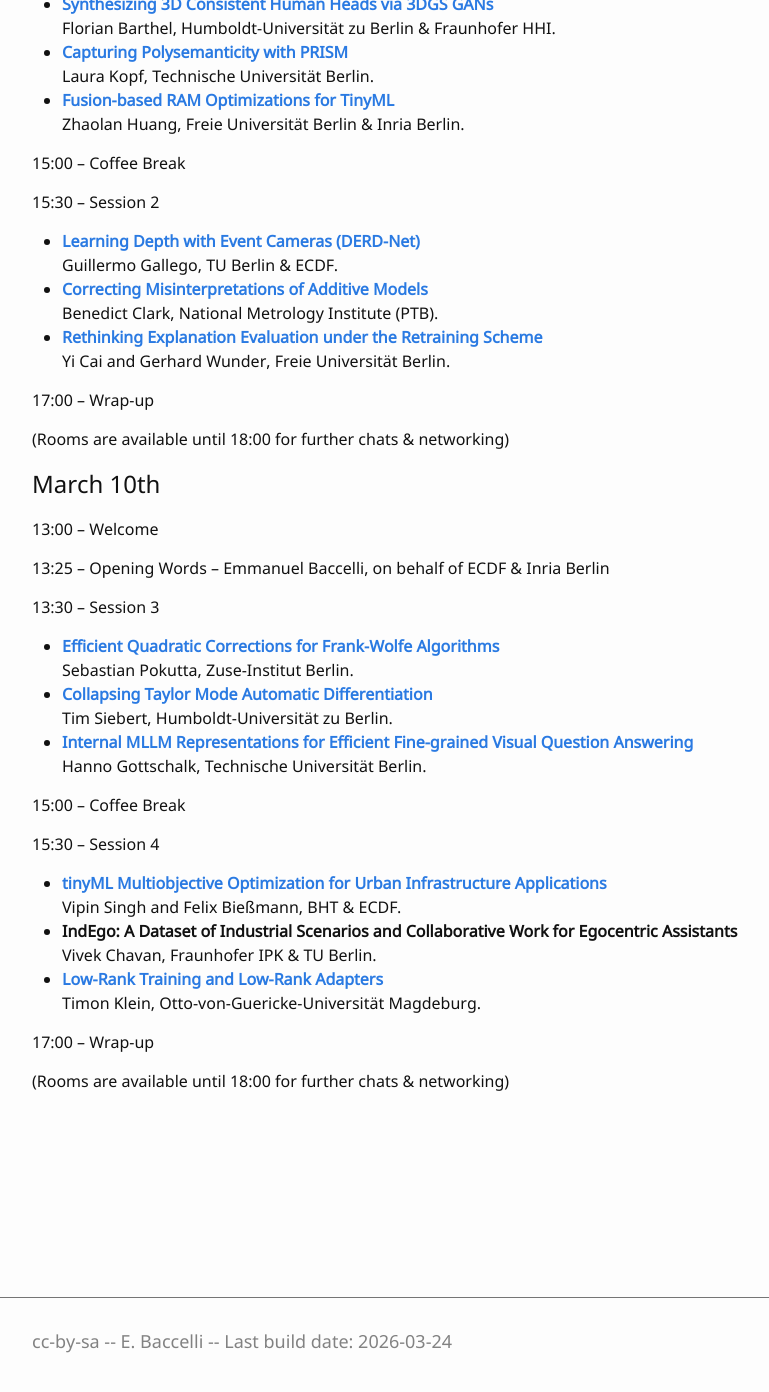
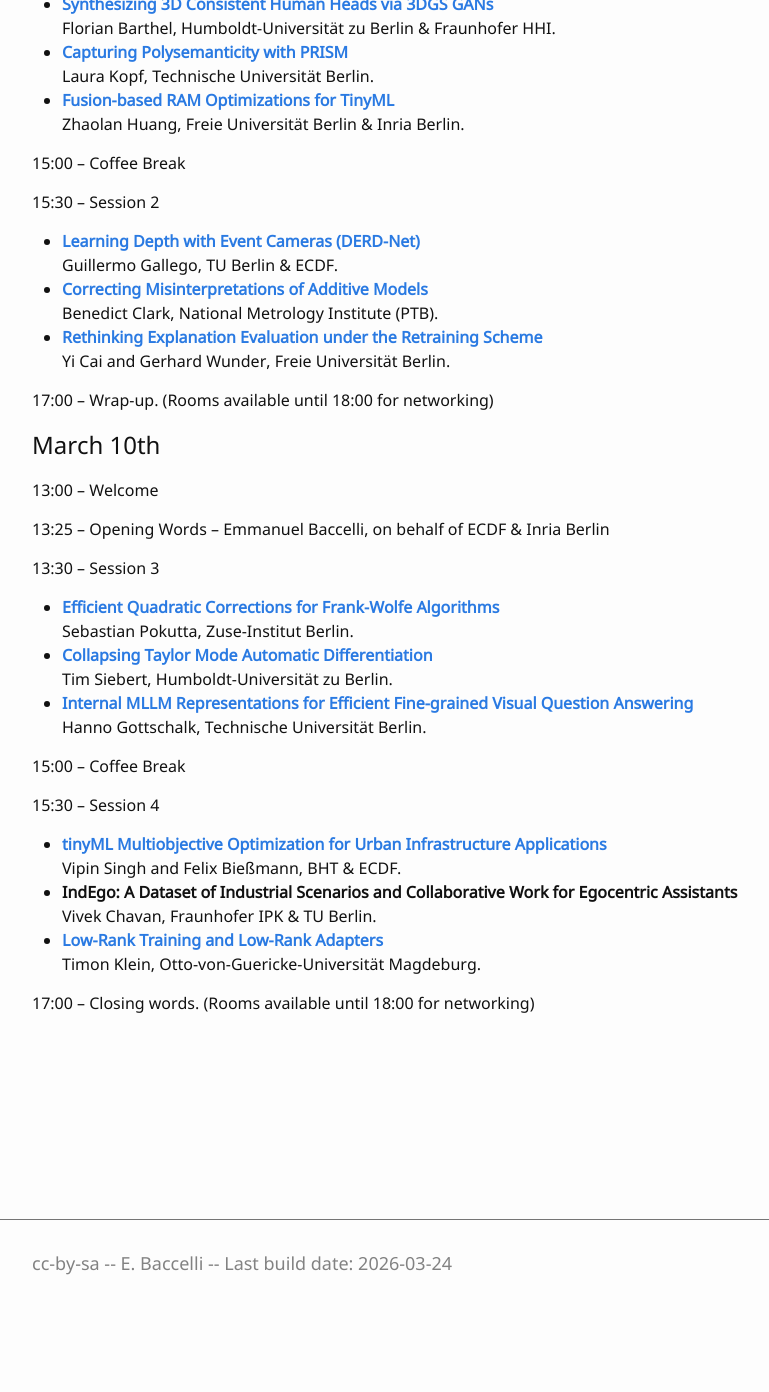
Before and after one commit to Inria-Berlin/MLaftermath, a Jekyll site: the page built from 0-program.md, in a window 1280 px wide and 1400 px high, scrolled down 370 px. Shown: the top 1392 px of the window, without its empty margins (238-1007 px from the left). Built offline with Jekyll 4.4.1, drawn with Linux system fonts in a browser that asks for light colours; after the commit the page ends 1692 px from its top, so only the background shows below that.

Commit message:
program: tweaks

```diff
--- a/0-program.md
+++ b/0-program.md
@@ -31,9 +31,7 @@ Benedict Clark, National Metrology Institute (PTB).
 - **[Rethinking Explanation Evaluation under the Retraining Scheme](/slides-2026/2-3-Cai-Wunder.pdf)**
 Yi Cai and Gerhard Wunder, Freie Universität Berlin.
 
-17:00 -- Wrap-up
-
-(Rooms are available until 18:00 for further chats & networking)
+17:00 -- Wrap-up. (Rooms available until 18:00 for networking)
 
 ## March 10th
 
@@ -61,9 +59,8 @@ Vivek Chavan, Fraunhofer IPK & TU Berlin.
 - **[Low-Rank Training and Low-Rank Adapters](/slides-2026/4-3-Klein.pdf)**
 Timon Klein, Otto-von-Guericke-Universität Magdeburg.
 
-17:00 -- Wrap-up
+17:00 -- Closing words. (Rooms available until 18:00 for networking)
 
-(Rooms are available until 18:00 for further chats & networking)
 
 <br />
 <br />
```
